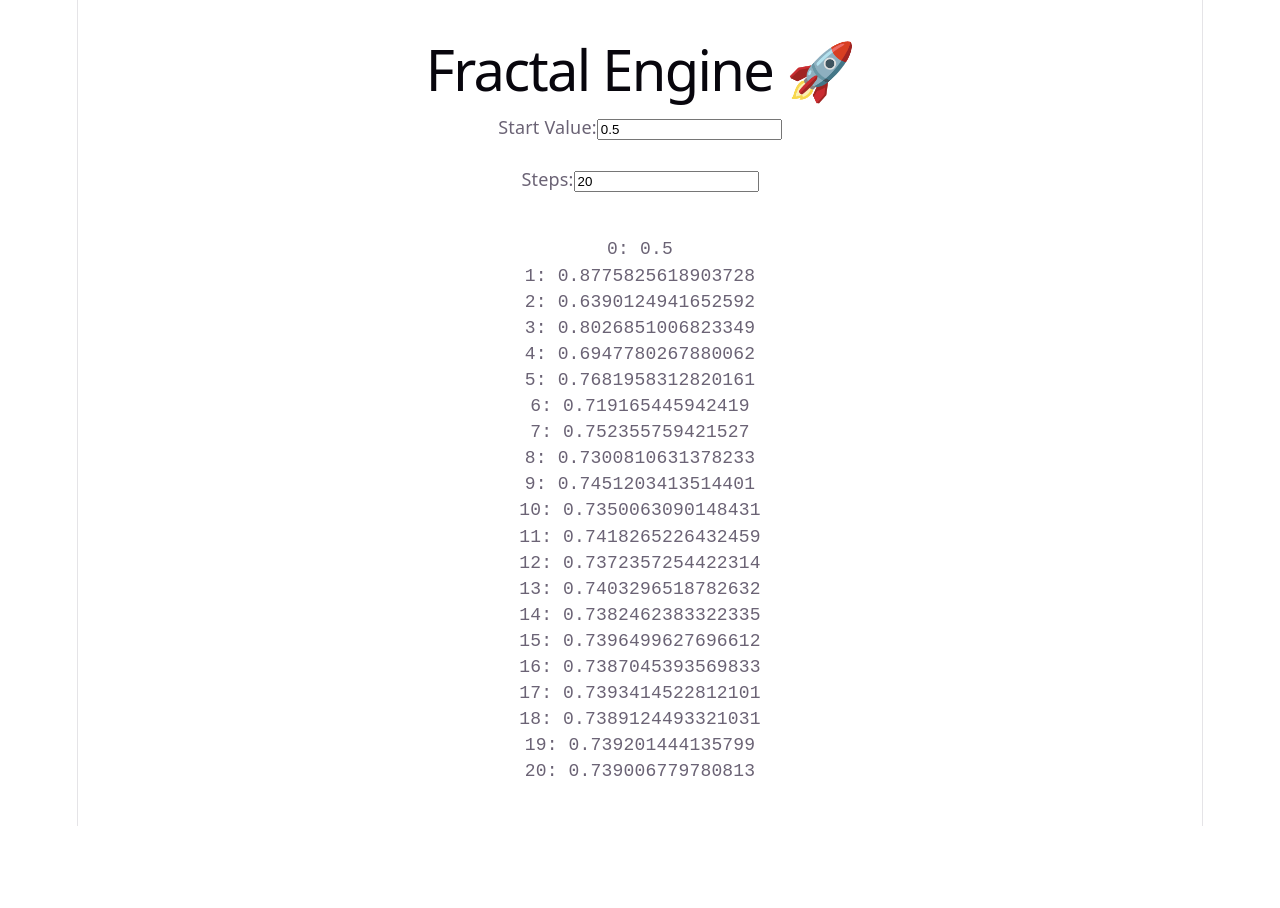
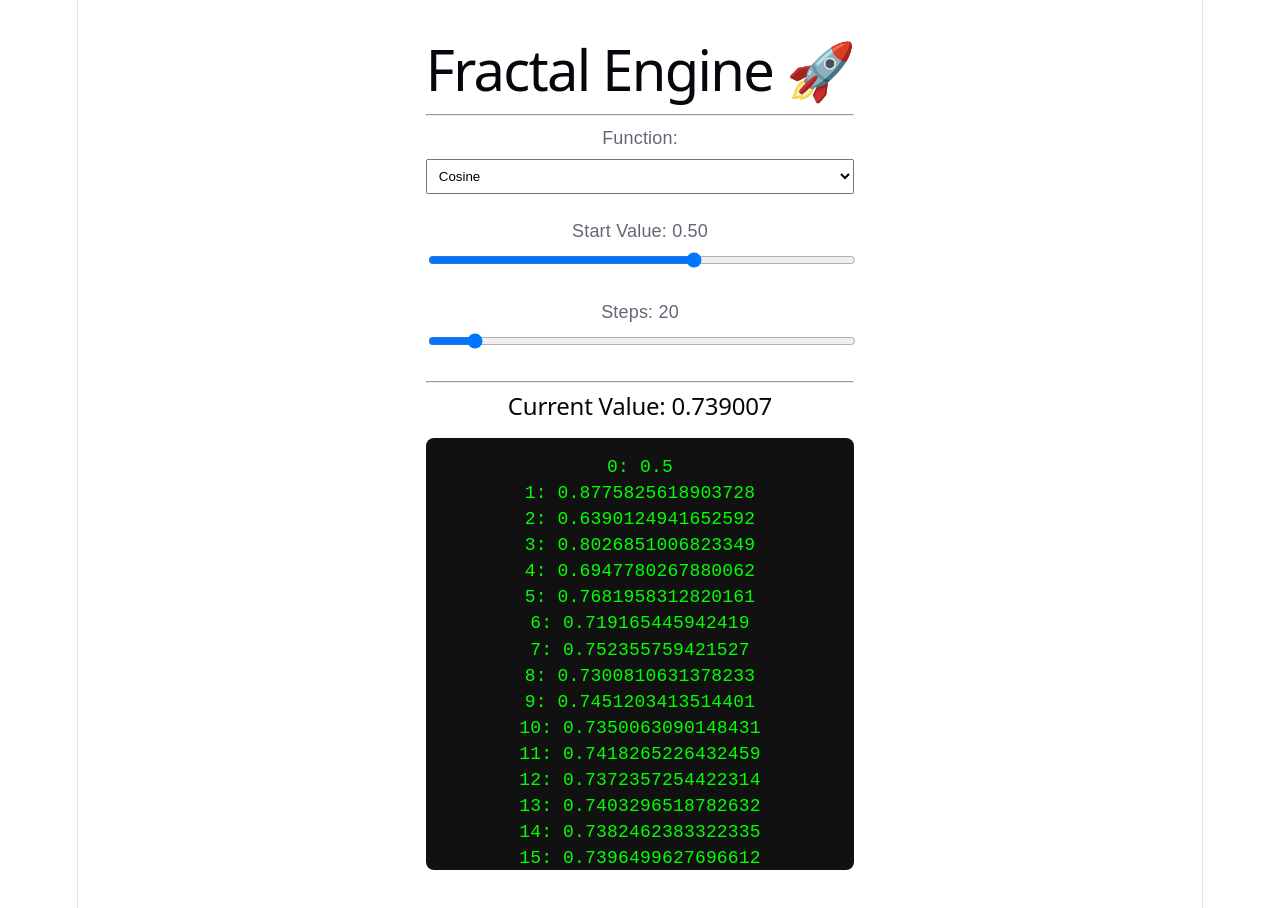
Before and after one commit to alexanderluo666/fractal-engine, a React (Vite) app: page / in a window 1280 px wide. Shown: the top 908 px of the page. Before the commit the page ends 826 px from the top, so only its background shows below. Built offline with nearby package versions, Linux system fonts and the light colour scheme.

Commit message:
usage upgrade

```diff
--- a/src/App.tsx
+++ b/src/App.tsx
@@ -5,62 +5,202 @@ import { functions } from './math/functions';
 
 export default function App() {
 
+    const [selectedFunction, setSelectedFunction] =
+        useState('cosine');
+
     const [start, setStart] = useState(0.5);
 
     const [steps, setSteps] = useState(20);
 
+    const [r, setR] = useState(3.7);
+
     const values = useMemo(() => {
 
+        let fn: (x: number) => number;
+
+        switch (selectedFunction) {
+
+            case 'sqrt':
+                fn = functions.sqrt;
+                break;
+
+            case 'logistic':
+                fn = functions.logistic(r);
+                break;
+
+            default:
+                fn = functions.cosine;
+        }
+
         return iterateFunction(
-            functions.cosine,
+            fn,
             start,
             steps
         );
 
-    }, [start, steps]);
+    }, [selectedFunction, start, steps, r]);
 
     return (
-        <div style={{ padding: 24 }}>
+        <div
+            style={{
+                padding: 24,
+                maxWidth: 700,
+                margin: '0 auto',
+                fontFamily: 'sans-serif',
+            }}
+        >
 
             <h1>Fractal Engine 🚀</h1>
 
-            <div>
+            <hr />
 
-                <label>Start Value:</label>
+            <div style={{ marginBottom: 24 }}>
+
+                <label>
+                    Function:
+                </label>
+
+                <br />
+
+                <select
+                    value={selectedFunction}
+                    onChange={(e) =>
+                        setSelectedFunction(e.target.value)
+                    }
+                    style={{
+                        marginTop: 8,
+                        padding: 8,
+                        width: '100%',
+                    }}
+                >
+                    <option value="cosine">
+                        Cosine
+                    </option>
+
+                    <option value="sqrt">
+                        Square Root
+                    </option>
+
+                    <option value="logistic">
+                        Logistic Map
+                    </option>
+
+                </select>
+
+            </div>
+
+            <div style={{ marginBottom: 24 }}>
+
+                <label>
+                    Start Value:
+                    {' '}
+                    {start.toFixed(2)}
+                </label>
+
+                <br />
 
                 <input
-                    type="number"
+                    type="range"
+                    min="-2"
+                    max="2"
+                    step="0.01"
                     value={start}
-                    step="0.1"
                     onChange={(e) =>
                         setStart(Number(e.target.value))
                     }
+                    style={{
+                        width: '100%',
+                        marginTop: 8,
+                    }}
                 />
 
             </div>
 
-            <br />
+            <div style={{ marginBottom: 24 }}>
 
-            <div>
+                <label>
+                    Steps:
+                    {' '}
+                    {steps}
+                </label>
 
-                <label>Steps:</label>
+                <br />
 
                 <input
-                    type="number"
+                    type="range"
+                    min="1"
+                    max="200"
                     value={steps}
                     onChange={(e) =>
                         setSteps(Number(e.target.value))
                     }
+                    style={{
+                        width: '100%',
+                        marginTop: 8,
+                    }}
                 />
 
             </div>
 
-            <br />
+            {
+                selectedFunction === 'logistic' && (
 
-            <pre>
-                {values.map((v, i) =>
-                    `${i}: ${v}\n`
-                )}
+                    <div style={{ marginBottom: 24 }}>
+
+                        <label>
+                            r Value:
+                            {' '}
+                            {r.toFixed(2)}
+                        </label>
+
+                        <br />
+
+                        <input
+                            type="range"
+                            min="0"
+                            max="4"
+                            step="0.01"
+                            value={r}
+                            onChange={(e) =>
+                                setR(Number(e.target.value))
+                            }
+                            style={{
+                                width: '100%',
+                                marginTop: 8,
+                            }}
+                        />
+
+                    </div>
+                )
+            }
+
+            <hr />
+
+            <h2>
+                Current Value:
+                {' '}
+                {
+                    values[
+                        values.length - 1
+                    ].toFixed(6)
+                }
+            </h2>
+
+            <pre
+                style={{
+                    background: '#111',
+                    color: '#0f0',
+                    padding: 16,
+                    borderRadius: 8,
+                    overflowX: 'auto',
+                    maxHeight: 400,
+                }}
+            >
+                {
+                    values.map((v, i) =>
+                        `${i}: ${v}\n`
+                    )
+                }
             </pre>
 
         </div>
--- a/src/math/functions.ts
+++ b/src/math/functions.ts
@@ -1,8 +1,10 @@
 export const functions = {
 
-    cosine: (x: number) => Math.cos(x),
+    cosine: (x: number) =>
+        Math.cos(x),
 
-    sqrt: (x: number) => Math.sqrt(x),
+    sqrt: (x: number) =>
+        Math.sqrt(Math.abs(x)),
 
     logistic:
         (r: number) =>
--- a/src/math/iterate.ts
+++ b/src/math/iterate.ts
@@ -9,7 +9,9 @@ export function iterateFunction(
     let x = start;
 
     for (let i = 0; i < steps; i++) {
+
         x = fn(x);
+
         values.push(x);
     }
 
```
